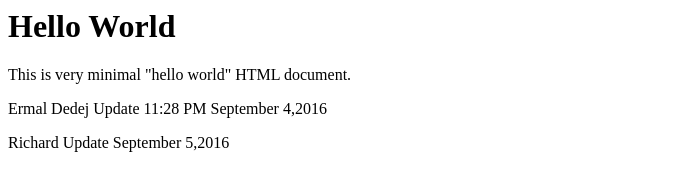
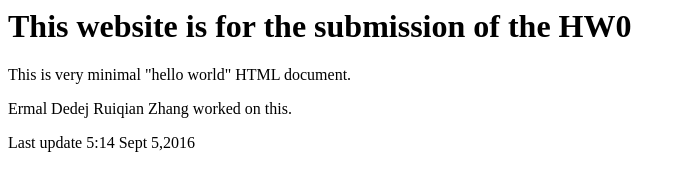
Before and after one commit to ededej/hw-submissions, a plain HTML site: page index.html in a window 1280 px wide. Shown: the whole page, without its empty margins (0-686 px from the left). Drawn offline with Linux system fonts and the light colour scheme.

Commit message:
submission 1
Fixed minor edits on proposal and the index.html

```diff
--- a/index.html
+++ b/index.html
@@ -5,9 +5,10 @@
       </TITLE>
    </HEAD>
 <BODY>
-   <H1>Hello World</H1>
+   <H1>This website is for the submission of the HW0</H1>
    <P>This is very minimal "hello world" HTML document.</P>
-   <P>Ermal Dedej Update 11:28 PM September 4,2016</P>
-   <P>Richard  Update September 5,2016</P>
+   <P>Ermal Dedej Ruiqian Zhang worked on this.</P>
+   <P>Last update <time> 5:14 Sept 5,2016</time></P>
+
 </BODY>
 </HTML>
```
